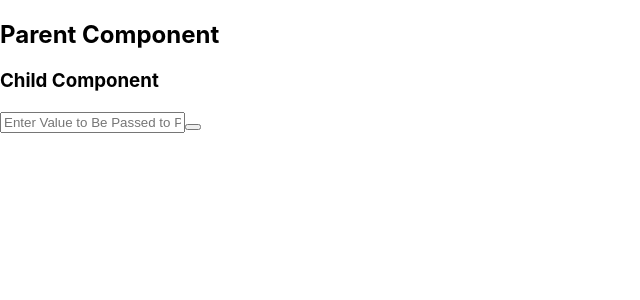
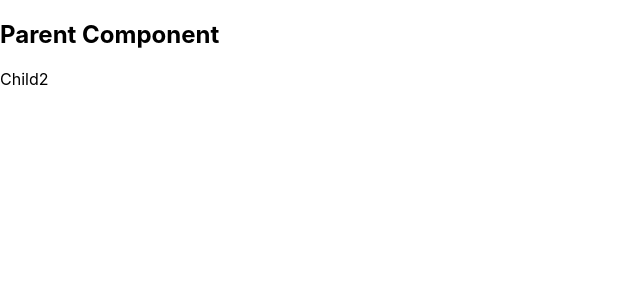
Before and after one commit to amit15000/demoshopapp, a React (Create React App) app: page / in a window 1280 px wide. Shown: the top 300 px of the page, without its empty margins (0-640 px from the left). Built offline with nearby package versions, Linux system fonts and the light colour scheme.

Commit message:
child to p practice

```diff
--- a/src/App.js
+++ b/src/App.js
@@ -1,21 +1,26 @@
 import React, { useState } from "react";
 import ChildComponent from "./components/ChildComponent";
+import Child2 from "./components/Child2";
 
 function App() {
   // var t = 100;
   //t is a regular variable, not a state variable
 
-  const [t, setT] = useState("");
-  function handleDataFromChild(data) {
-    console.log("Data received from child", data);
-    setT(data);
+  // const [t, setT] = useState("");
+  // // function handleDataFromChild(data) {
+  // //   console.log("Data received from child", data);
+  // //   setT(data);
+  // // }
+  function handleDataFromChild2(data) {
+    console.log(data);
   }
 
   return (
     <div>
       <h2>Parent Component</h2>
-      <ChildComponent onP={handleDataFromChild} />
-      <h1>{t}</h1>
+      {/* <ChildComponent onP={handleDataFromChild} /> */}
+      <Child2 onQ={handleDataFromChild2} />
+      {/* <h1>{t}</h1> */}
     </div>
   );
 }
--- /dev/null
+++ b/src/components/Child2.jsx
@@ -0,0 +1,9 @@
+import React from "react";
+
+function Child2(props) {
+  props.onQ("Amit");
+
+  return <div>Child2</div>;
+}
+
+export default Child2;
```
